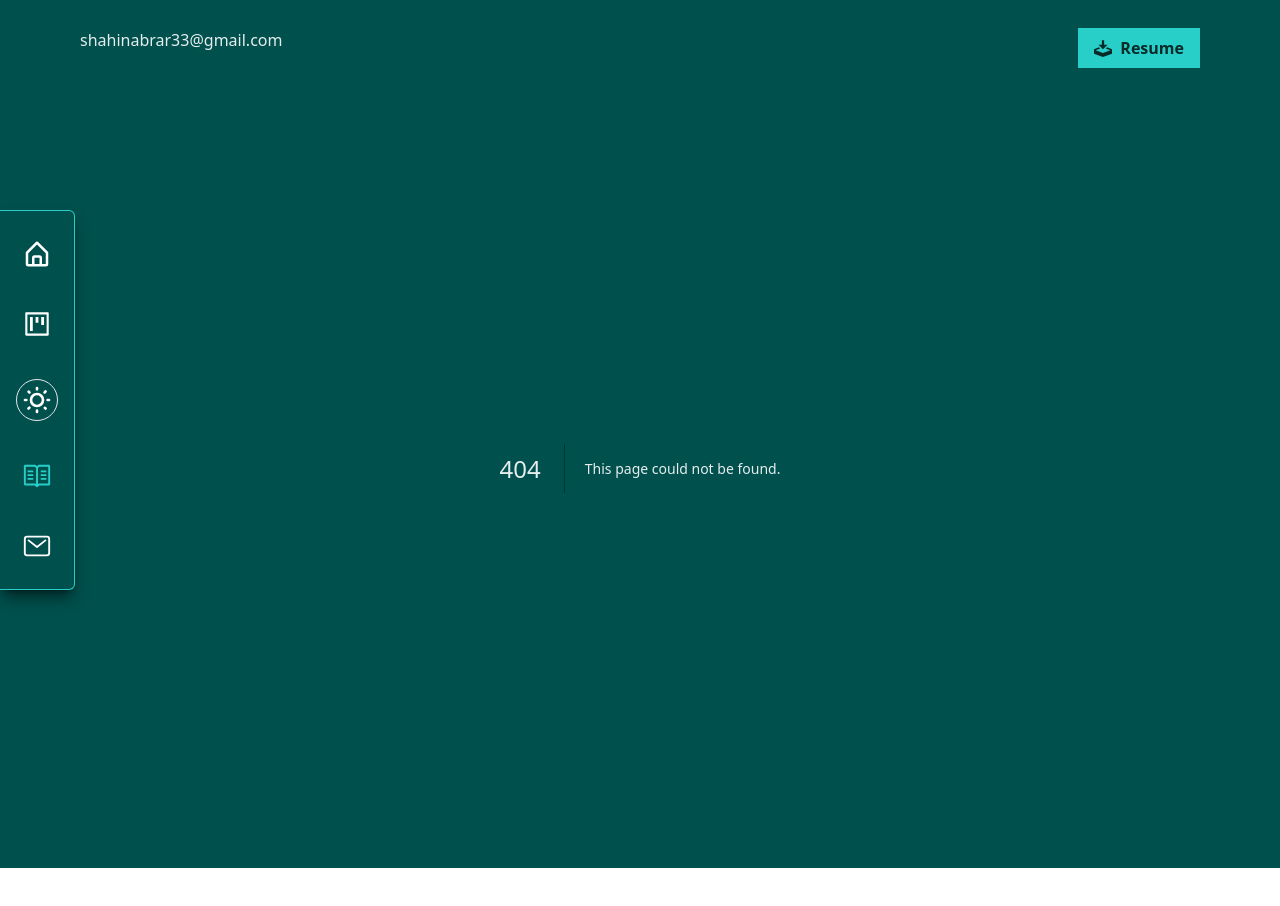
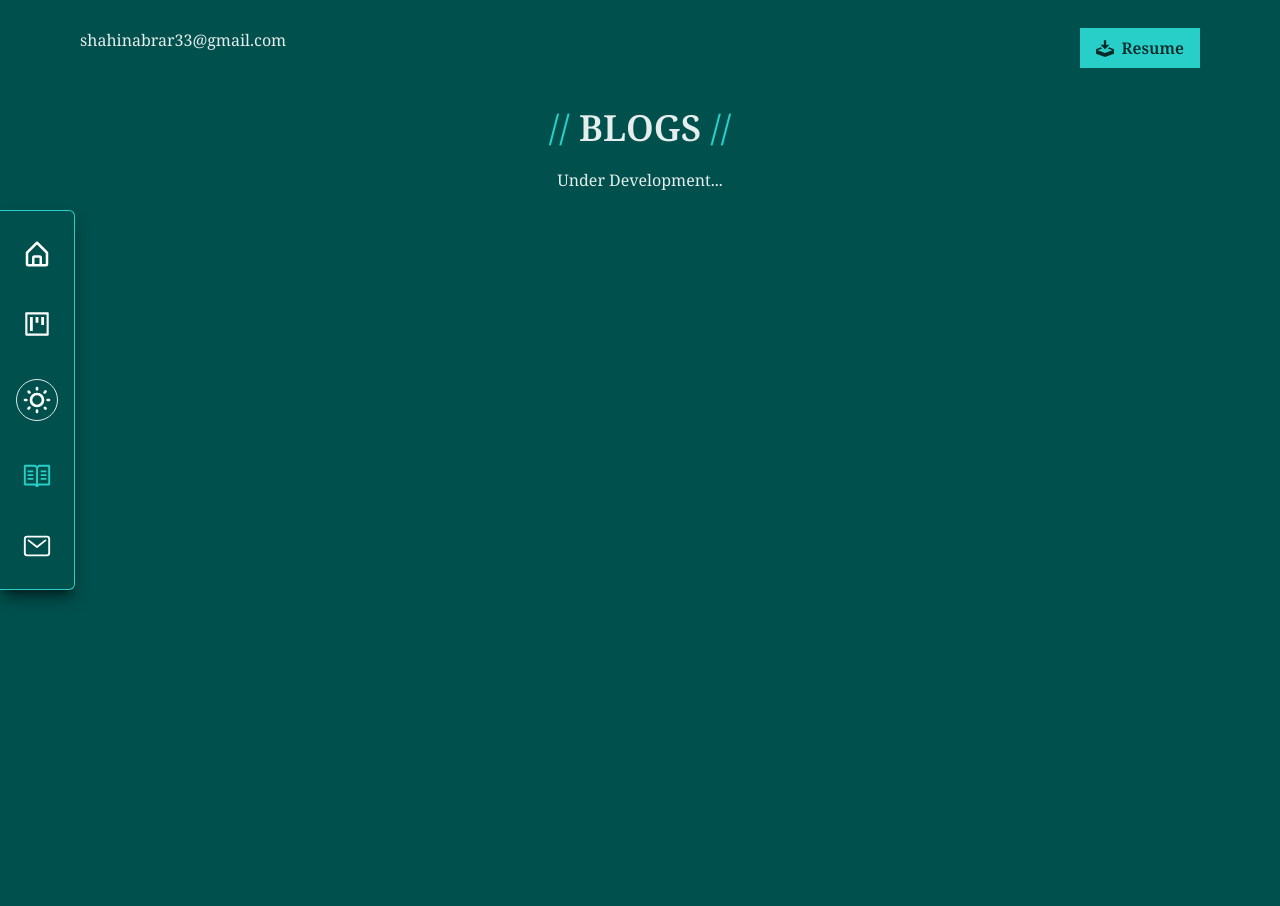
Before and after one commit to shahinexy/Shahin-Alam, a Next.js app: page /blogs in a window 1280 px wide. Before the commit this address had no page. Shown: the top 906 px of the page. Before the commit the page ends 868 px from the top, so only its background shows below. Built offline with nearby package versions, Linux system fonts and the light colour scheme.

Commit message:
dark mood added

```diff
--- /dev/null
+++ b/src/app/blogs/page.jsx
@@ -0,0 +1,17 @@
+import React from 'react';
+
+const BlogPage = () => {
+    return (
+        <div className="max-w-6xl mx-auto px-4 pb-20 mt-10">
+         <h1 className="text-4xl font-semibold mb-5 uppercase text-center">
+        <span className="text-secondary font-normal">&#47;&#47; </span> Blogs
+        <span className="text-secondary font-normal"> &#47;&#47; </span>
+      </h1>
+      <div className="h-screen text-center">
+            Under Development...
+      </div>
+        </div>
+    );
+};
+
+export default BlogPage;
--- a/src/app/contact/page.jsx
+++ b/src/app/contact/page.jsx
@@ -5,11 +5,11 @@ const ContactPage = () => {
   return (
     <div className="flex flex-col justify-center pb-20 mt-10 items-center">
             <h1 className="text-4xl font-semibold mb-5 uppercase text-center">
-        <span className="text-secondary">&#47;&#47; </span> Contact
-        <span className="text-secondary"> &#47;&#47; </span>
+        <span className="text-secondary font-normal">&#47;&#47; </span> Contact
+        <span className="text-secondary font-normal"> &#47;&#47; </span>
       </h1>
       <div className="md:w-2/4 mx-4 shadow-2xl">
-        <form className="px-24 pt-24 pb-7 space-y-7">
+        <form className="sm:px-24 px-12 pt-24 pb-7 space-y-7">
           <div>
             <input
               type="text"
--- a/src/app/globals.css
+++ b/src/app/globals.css
@@ -1,3 +1,5 @@
+@import url('https://fonts.googleapis.com/css2?family=Noto+Serif:ital,wght@0,100..900;1,100..900&display=swap');
+
 @tailwind base;
 @tailwind components;
 @tailwind utilities;
--- a/src/app/layout.js
+++ b/src/app/layout.js
@@ -13,8 +13,8 @@ export const metadata = {
 export default function RootLayout({ children }) {
   return (
     <html lang="en">
-      <body className="text-white/90 bg-primary">
-      <div className="fixed flex h-screen items-center">
+      <body className="text-white/90 bg-primary dark:bg-[#0f172a] font-noto">
+      <div className="md:fixed z-50 md:flex md:h-screen items-center">
           <NavBar></NavBar>
         </div>
         <div className="max-w-6xl mx-auto px-4 pt-7 flex justify-between">
--- a/src/app/projects/page.jsx
+++ b/src/app/projects/page.jsx
@@ -18,10 +18,10 @@ const ProjectsPage = () => {
 
     if(datas.length === 0) return <Loader></Loader>
   return (
-    <div className="max-w-6xl mx-auto px-4 pb-20">
-      <h1 className="text-4xl font-semibold my-12 uppercase text-center">
-        <span className="text-secondary">&#47;&#47; </span> Projects
-        <span className="text-secondary"> &#47;&#47; </span>
+    <div className="max-w-6xl mx-auto mt-10 px-4 pb-20">
+      <h1 className="text-4xl font-semibold mb-10 uppercase text-center">
+        <span className="text-secondary font-normal">&#47;&#47; </span> Projects
+        <span className="text-secondary font-normal"> &#47;&#47; </span>
       </h1>
 
       <div className="grid md:grid-cols-3 grid-cols-1 gap-10">
@@ -35,7 +35,7 @@ const ProjectsPage = () => {
             <div className="px-3 py-4 border border-black/10">
                 <h2 className="text-2xl font-medium">{item.project_name}</h2>
                 <p className="text-gray-300/90 text-lg mb-5">{item.project_type}</p>
-                <div className="flex justify-evenly gap-4 flex-wrap pb-2">
+                <div className="flex justify-evenly gap-x-2 gap-y-4 flex-wrap pb-2">
                 {
                   item?.tools.slice(0,8).map((tool, idx) => <p key={idx} className="shadow-lg shadow-black/50 px-3"> {tool} </p>)
                 }
--- a/src/components/NavBar.jsx
+++ b/src/components/NavBar.jsx
@@ -5,13 +5,15 @@ import { AiOutlineProject } from "react-icons/ai";
 import { VscBook } from "react-icons/vsc";
 import { IoMailOutline } from "react-icons/io5";
 import { usePathname } from "next/navigation";
+import useTheme from "@/hooks/useTheme";
 
 const NavBar = () => {
     const pathName = usePathname();
+    const {changeTheme} = useTheme()
     return (
-        <div className="border-y border-r bg-primary rounded-e-md border-secondary shadow-lg shadow-black/50">
+        <div className="border-y border-r  rounded-e-md border-secondary shadow-lg shadow-black/50">
         <nav>
-          <ul className="flex flex-col justify-center items-center text-white gap-10 px-4 py-7 text-3xl">
+          <ul className="flex md:flex-col justify-center items-center text-white gap-10 px-4 md:py-7 py-3 text-3xl">
             <Link
               href={"/"}
               className={`${
@@ -32,9 +34,10 @@ const NavBar = () => {
             <label className="swap swap-rotate border rounded-full p-1 hover:scale-110 duration-300">
               {/* this hidden checkbox controls the state */}
               <input
+              onChange={changeTheme}
                 type="checkbox"
                 className="theme-controller"
-                value="synthwave"
+                value="dark"
               />
 
               {/* sun icon */}
--- a/src/components/ShowCase.jsx
+++ b/src/components/ShowCase.jsx
@@ -7,7 +7,7 @@ import { Swiper, SwiperSlide } from 'swiper/react';
 import 'swiper/css';
 import 'swiper/css/effect-coverflow';
 
-import { EffectCoverflow } from 'swiper/modules';
+import { EffectCoverflow, Mousewheel } from 'swiper/modules';
 
 const ShowCase = () => {
     const [datas, setDatas] = useState([])
@@ -24,14 +24,15 @@ const ShowCase = () => {
   return (
     <div className="pb-12">
       <h1 className="text-4xl font-semibold mb-12 uppercase text-center">
-        <span className="text-secondary">&#47;&#47; </span> Showcase
-        <span className="text-secondary"> &#47;&#47; </span>
+        <span className="text-secondary font-normal">&#47;&#47; </span> Showcase
+        <span className="text-secondary font-normal"> &#47;&#47; </span>
       </h1>
 
       <Swiper
         effect={'coverflow'}
         slidesPerView={3}
         spaceBetween={20}
+        mousewheel={true}
         loop={true}
         grabCursor={true}
         centeredSlides={true}
@@ -43,7 +44,7 @@ const ShowCase = () => {
           modifier: 1,
           slideShadows: true,
         }}
-        modules={[EffectCoverflow]}
+        modules={[EffectCoverflow, Mousewheel]}
         className="mySwiper"
       >
         {
--- a/src/components/SkillSection.jsx
+++ b/src/components/SkillSection.jsx
@@ -103,13 +103,13 @@ const SkillSection = () => {
   return (
     <div className="mb-28">
       <h1 className="text-4xl font-semibold mb-12 uppercase text-center">
-        <span className="text-secondary">&#47;&#47; </span> Skills <span className="text-secondary"> &#47;&#47; </span>
+        <span className="text-secondary font-normal">&#47;&#47; </span> Skills <span className="text-secondary font-normal"> &#47;&#47; </span>
       </h1>
 
       <div className="max-w-4xl mx-auto grid md:grid-cols-4 grid-cols-2 gap-10">
         {
           skills.map((item, idx) =>     <div key={item.idx} className="flex justify-center">
-            <div class="relative overflow-hidden w-32 h-32  cursor-pointer font-bold bg-primary shadow-2xl">
+            <div class="relative overflow-hidden w-32 h-32  cursor-pointer font-bold shadow-2xl">
               <div class="z-10 absolute w-full h-full peer"></div>
               <div class="absolute peer-hover:-top-20 peer-hover:-left-16 peer-hover:w-[180%] peer-hover:h-[140%] -top-32 -left-16 w-24 h-44 rounded-full bg-secondary transition-all duration-500"></div>
               <div class="absolute flex text-center items-end justify-end peer-hover:right-0 peer-hover:rounded-b-none peer-hover:bottom-0 peer-hover:items-center peer-hover:justify-center peer-hover:w-full peer-hover:h-full -bottom-32 -right-16 w-24 h-44 rounded-full bg-secondary transition-all duration-500">
--- /dev/null
+++ b/src/hooks/useTheme.jsx
@@ -0,0 +1,31 @@
+import { useEffect, useState } from "react";
+
+const useTheme = () => {
+    const [mode, setMode] = useState('light')
+
+    const changeTheme = () => {
+        const html = document.documentElement;
+
+        if (mode === "light") {
+            html.classList.remove("light")
+            html.classList.add("dark")
+            localStorage.setItem("mode", 'dark')
+            setMode('dark')
+        }
+        else {
+            html.classList.remove("dark")
+            html.classList.add("light")
+            localStorage.setItem("mode", 'light')
+            setMode('light')
+        }
+    }
+
+    useEffect(() => {
+        const currentMode = localStorage.getItem('mode') ;
+        document.documentElement.classList.add(currentMode)
+        setMode(currentMode)
+    }, [])
+    return {changeTheme , mode}
+};
+
+export default useTheme;
--- a/tailwind.config.js
+++ b/tailwind.config.js
@@ -15,9 +15,13 @@ module.exports = {
       colors: {
         primary: '#00504d',
         secondary: '#28cfc9',
+      },
+      fontFamily: {
+        noto: '"Noto Serif", serif'
       }
     },
   },
+  darkMode: "class",
   plugins: [
     require('daisyui'),
   ],
```
